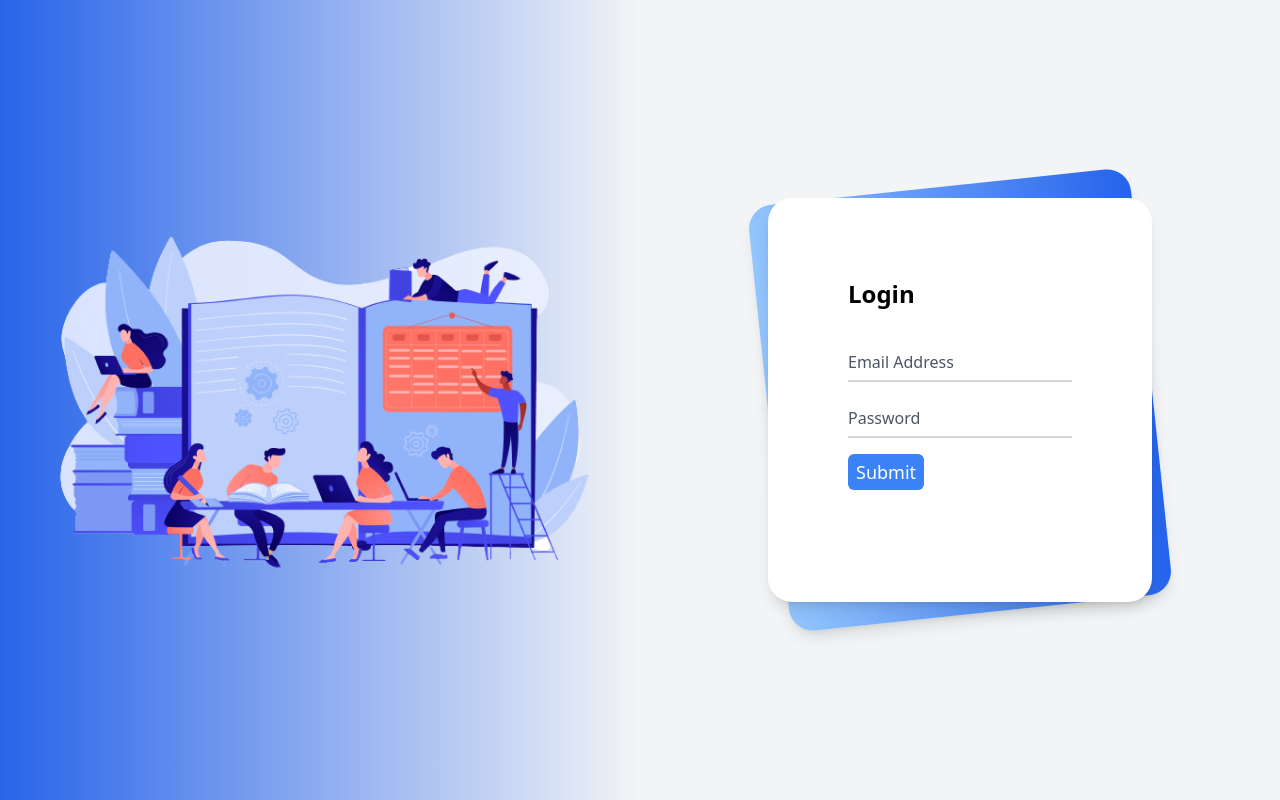
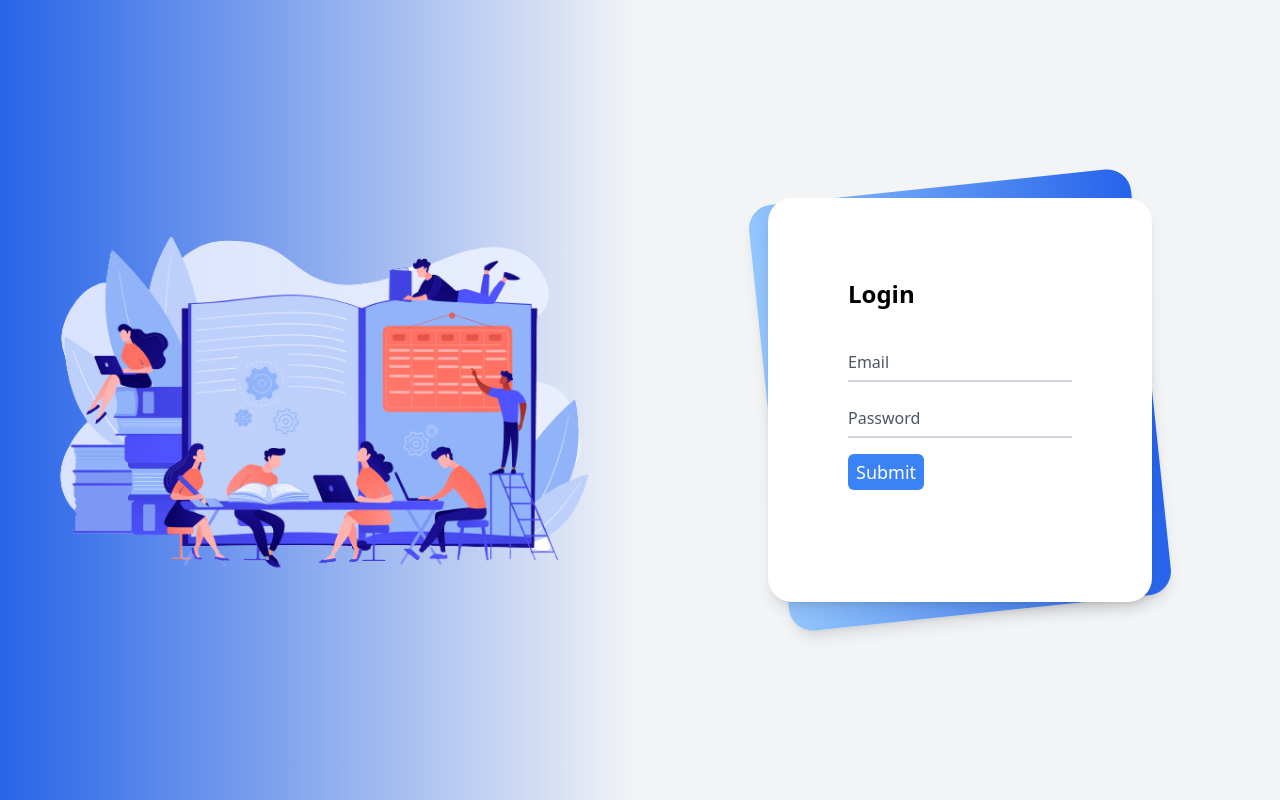
Before and after one commit to Trycatch-tv/team-8-frontend, an Angular app: page /login in a window 1280 px wide. Built offline with nearby package versions, Linux system fonts and the light colour scheme.

Commit message:
change in the input the formcontrol of password

```diff
--- a/src/app/adminitration-sc/login/login.component.html
+++ b/src/app/adminitration-sc/login/login.component.html
@@ -8,9 +8,13 @@
             <img src="../../../assets/icons/login_icon.png" class="w-300 h-300 object-cover w-full h-full">
         </div>
     </div>
+
+
+
+
     <div class="flex flex-col justify-center  ">
         <div class="min-h-screen bg-gray-100  flex flex-col justify-center sm:py-12">
-            <div class="relative py-3 sm:max-w-xl sm:mx-auto w-96">
+            <div class="relative py-3 mx-auto w-96 ">
                 <div
                     class="absolute inset-0 bg-gradient-to-r from-blue-300 to-blue-600 shadow-lg transform -skew-y-6 sm:skew-y-0 sm:-rotate-6 sm:rounded-3xl">
                 </div>
@@ -23,7 +27,7 @@
                             <form [formGroup]="emailForm"   action="" (submit)="handleSubmitFormLogin($event)">
                                 <div class="py-8 text-base leading-6 space-y-4 text-gray-700 sm:text-lg sm:leading-7">
                                     <div class="relative">
-                                        <input [(ngModel)]="email" formControlName="email" autocomplete="off" id="email" name="email"
+                                        <input  formControlName="email" autocomplete="off" id="email" name="email"
                                         type="email"
                                         class="peer placeholder-transparent h-10 w-full border-b-2 border-gray-300 text-gray-900 focus:outline-none focus:borer-rose-600"
                                         placeholder="Email address" />
@@ -31,10 +35,10 @@
 
                                         <label for="email"
                                             class="absolute left-0 -top-3.5 text-gray-600 text-sm peer-placeholder-shown:text-base  peer-placeholder-shown:text-gray-440 peer-placeholder-shown:top-2 transition-all peer-focus:text-gray-600 ">Email
-                                            Address</label>
+                                            </label>
                                     </div>
                                     <div class="relative">
-                                        <input  formControlName="password"  autocomplete="off" id="password" name="password" type="text"
+                                        <input  formControlName="password" name="password" id="password"  autocomplete="off" id="password" name="password" type="password"
                                             class="peer placeholder-transparent h-10 w-full border-b-2 border-gray-300 text-gray-900 focus:outline-none focus:borer-rose-600"
                                             placeholder="Password" />
                                             <label for="password"
@@ -51,5 +55,3 @@
                 </div>
             </div>
         </div>
-    </div>
-    {{contrasena}}
```
